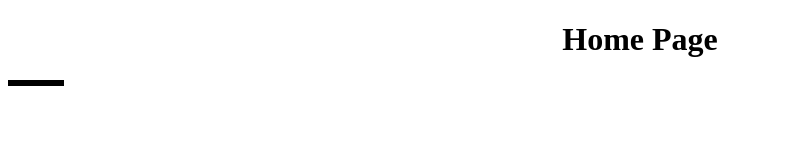
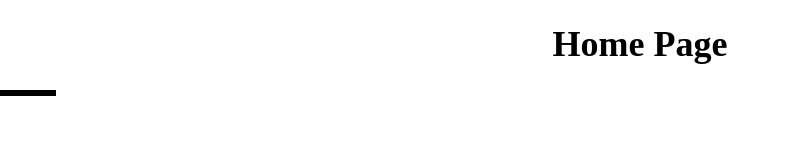
Before and after one commit to minohernan/contact, a plain HTML site: page index.html in a window 1280 px wide. Shown: the whole page, without its empty margins (0-790 px from the left). Drawn offline with Linux system fonts and the light colour scheme.

Commit message:
agregando codigo a estilos

```diff
--- a/css/estilos.css
+++ b/css/estilos.css
@@ -1,5 +1,6 @@
 body{
 	text-align-last: center;
+	font-size: 18px;
 }
 
 .cajan1{
--- a/index.html
+++ b/index.html
@@ -4,6 +4,7 @@
 	<meta charset="UTF-8">
 	<title>Contactos</title>
 	<link rel="stylesheet" href="css/estilos.css">
+	<link rel="stylesheet" href="css/normalize.css">
 </head>
 <body>
 	<h1>Home Page</h1>
```
